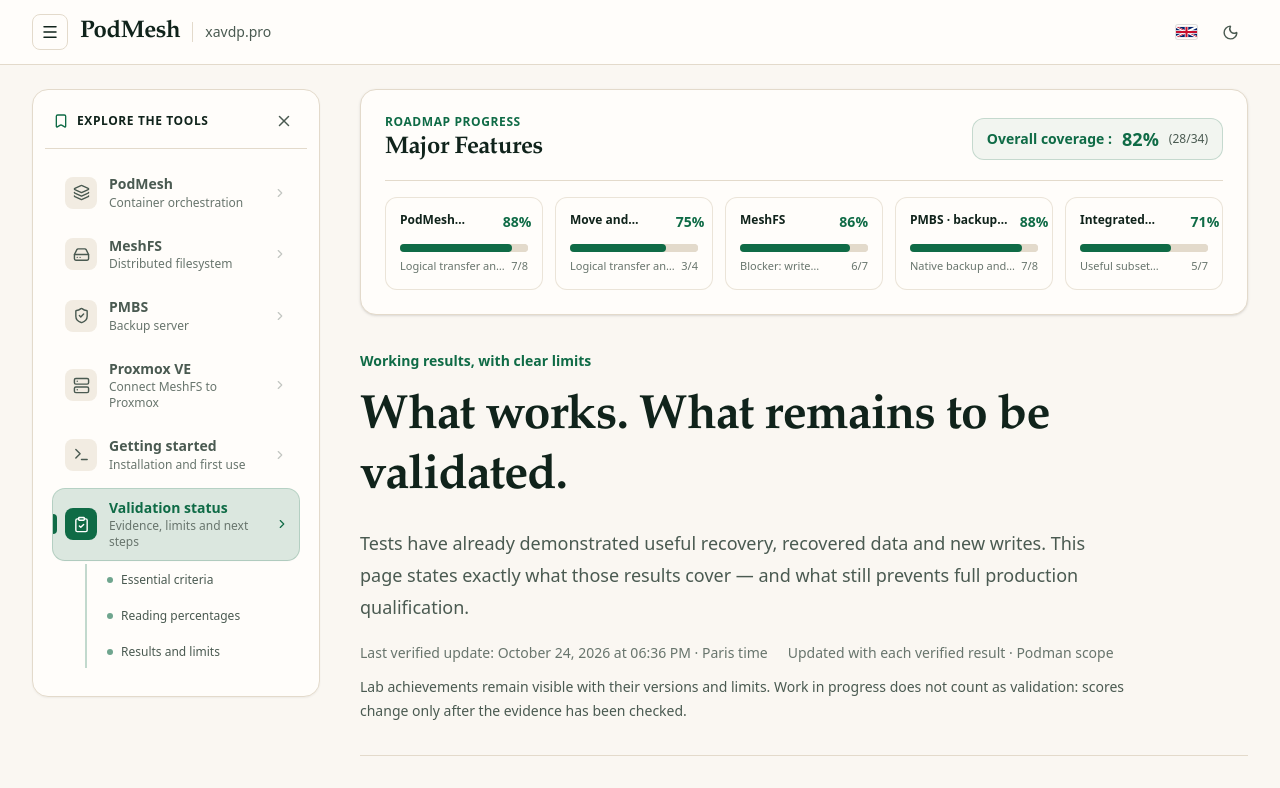
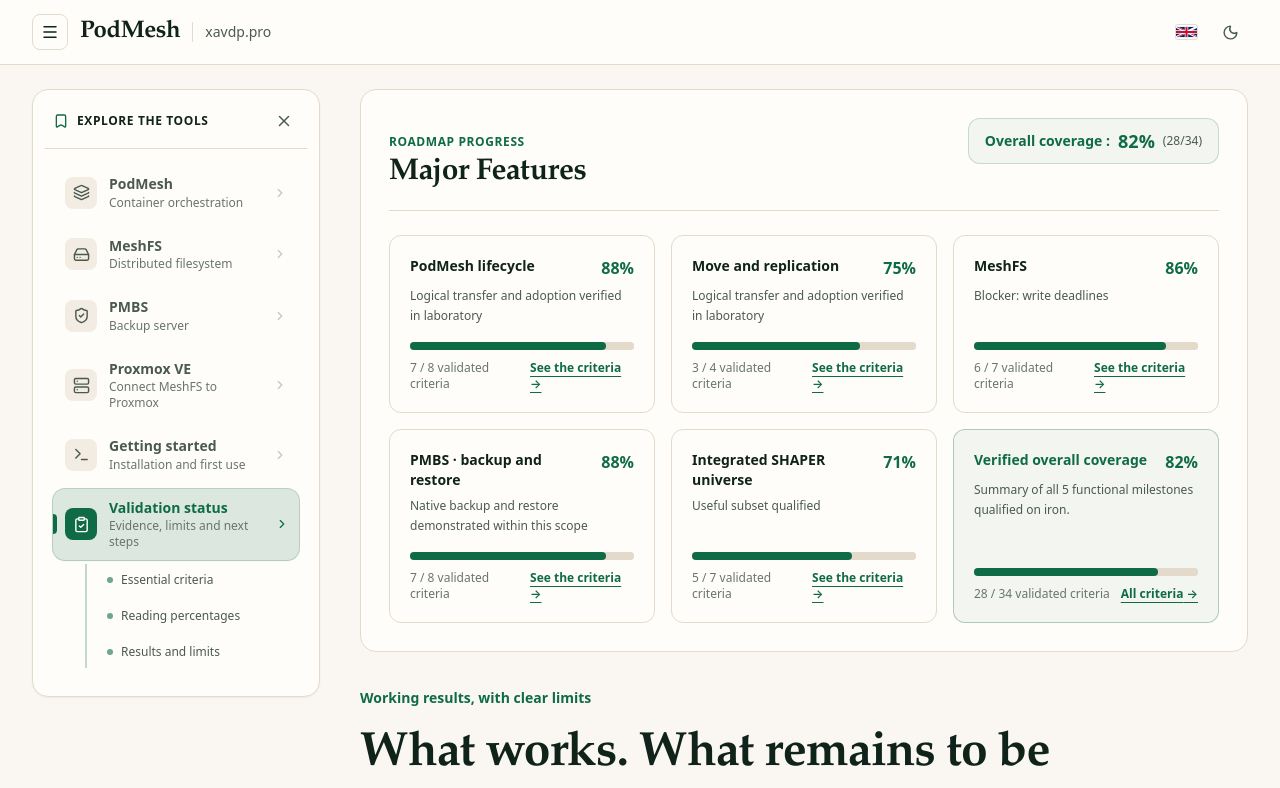
Before and after one commit to xavdp-pro/podmesh, a React (Vite) app in the folder showcase/: page /validation in a window 1280 px wide. Shown: the top 788 px of the page. Built offline with nearby package versions, Linux system fonts and the light colour scheme.

Commit message:
style(validation): enhance hero progress view with balanced 3x2 grid, generous padding, and global summary card

```diff
--- a/showcase/src/pages/ValidationPage.jsx
+++ b/showcase/src/pages/ValidationPage.jsx
@@ -23,82 +23,131 @@
   const heroLabels = {
     fr: {
       eyebrow: "Synthèse d'avancement",
-      title: 'Grandes fonctionnalités',
-      global: 'Couverture globale',
-      counted: 'critères validés'
+      title: "Grandes fonctionnalités",
+      global: "Couverture globale",
+      globalCardTitle: "Couverture globale vérifiée",
+      globalCardDesc: "Synthèse des 5 chantiers fonctionnels qualifiés sur le fer.",
+      viewAll: "Tous les critères"
     },
     en: {
-      eyebrow: 'Roadmap Progress',
-      title: 'Major Features',
-      global: 'Overall coverage',
-      counted: 'validated criteria'
+      eyebrow: "Roadmap Progress",
+      title: "Major Features",
+      global: "Overall coverage",
+      globalCardTitle: "Verified overall coverage",
+      globalCardDesc: "Summary of all 5 functional milestones qualified on iron.",
+      viewAll: "All criteria"
     },
     es: {
-      eyebrow: 'Resumen de avance',
-      title: 'Grandes funcionalidades',
-      global: 'Cobertura global',
-      counted: 'criterios validados'
+      eyebrow: "Resumen de avance",
+      title: "Grandes funcionalidades",
+      global: "Cobertura global",
+      globalCardTitle: "Cobertura global verificada",
+      globalCardDesc: "Resumen de las 5 metas funcionales calificadas en hierro real.",
+      viewAll: "Todos los criterios"
     }
   }[lang] || {
     eyebrow: "Synthèse d'avancement",
-    title: 'Grandes fonctionnalités',
-    global: 'Couverture globale',
-    counted: 'critères validés'
+    title: "Grandes fonctionnalités",
+    global: "Couverture globale",
+    globalCardTitle: "Couverture globale vérifiée",
+    globalCardDesc: "Synthèse des 5 chantiers fonctionnels qualifiés sur le fer.",
+    viewAll: "Tous les critères"
   }
 
   return (
     <article id="validation" tabIndex={-1} className="scroll-mt-24 space-y-9">
       {/* Barre de progression synthétique en début de page */}
       <section
-        className="rounded-2xl border border-line bg-surface p-5 sm:p-6 shadow-sm"
+        className="rounded-2xl border border-line bg-surface p-5 sm:p-7"
         aria-label={heroLabels.title}
         data-hero-progress
       >
-        <div className="flex flex-wrap items-center justify-between gap-3 border-b border-line pb-4 mb-4">
+        <div className="flex flex-wrap items-baseline justify-between gap-3 border-b border-line pb-5 mb-6">
           <div>
             <p className="text-xs font-semibold uppercase tracking-wider text-accent">{heroLabels.eyebrow}</p>
-            <h2 className="site-display mt-0.5 text-xl font-bold sm:text-2xl">{heroLabels.title}</h2>
+            <h2 className="site-display mt-1 text-2xl font-bold sm:text-3xl">{heroLabels.title}</h2>
           </div>
-          <div className="flex items-center gap-2.5 rounded-xl border border-accent/20 bg-accent/5 px-3.5 py-1.5 text-sm font-semibold text-accent">
+          <div className="flex items-center gap-2 rounded-xl border border-accent/20 bg-accent/5 px-4 py-2 text-sm font-semibold text-accent">
             <span>{heroLabels.global} :</span>
             <span className="text-lg font-bold tabular-nums">{overallPercentage}%</span>
             <span className="text-xs font-normal text-fg-muted">({totalValidated}/{totalChecks})</span>
           </div>
         </div>
 
-        <div className="grid gap-3 sm:grid-cols-2 lg:grid-cols-5">
+        <div className="grid gap-4 sm:grid-cols-2 lg:grid-cols-3">
           {snapshot.features.map((feature) => {
             const score = coverage(feature)
-            const blocking = feature.checks.some((criterion) => criterion.status === 'blocked')
+            const blocking = feature.checks.some((criterion) => criterion.status === "blocked")
             return (
               <a
                 key={feature.id}
                 href={`#validation-${feature.id}`}
-                className="group flex flex-col justify-between rounded-xl border border-line/70 bg-surface p-3.5 transition-all hover:border-accent hover:shadow-sm"
+                className="group flex flex-col justify-between rounded-xl border border-line bg-surface p-5 transition-all hover:border-accent hover:bg-surface-2/40"
               >
-                <div className="flex items-start justify-between gap-2">
-                  <span className="text-xs font-semibold text-fg transition-colors group-hover:text-accent line-clamp-1">
-                    {feature.name[lang]}
-                  </span>
-                  <span className={`text-sm font-bold tabular-nums ${blocking ? 'text-warm' : 'text-accent'}`}>
-                    {score.percentage}%
-                  </span>
+                <div>
+                  <div className="flex items-start justify-between gap-3">
+                    <h3 className="text-sm font-semibold text-fg transition-colors group-hover:text-accent">
+                      {feature.name[lang]}
+                    </h3>
+                    <span className={`text-base font-bold tabular-nums shrink-0 ${blocking ? "text-warm" : "text-accent"}`}>
+                      {score.percentage}%
+                    </span>
+                  </div>
+                  <p className="mt-1.5 text-xs leading-5 text-fg-muted">
+                    {feature.state[lang]}
+                  </p>
                 </div>
-                <div className="mt-3">
+                <div className="mt-4">
                   <progress
-                    className={`validation-progress h-2 w-full ${blocking ? 'text-warm' : 'text-accent'}`}
+                    className={`validation-progress h-2 w-full ${blocking ? "text-warm" : "text-accent"}`}
                     value={score.validated}
                     max={score.total}
                     aria-label={`${feature.name[lang]} : ${score.percentage}%`}
                   />
-                  <div className="mt-1.5 flex justify-between text-[11px] text-fg-faint">
-                    <span className="line-clamp-1">{feature.state[lang]}</span>
-                    <span className="shrink-0">{score.validated}/{score.total}</span>
+                  <div className="mt-2.5 flex items-center justify-between text-xs text-fg-faint">
+                    <span>{score.validated} / {score.total} {copy.counted}</span>
+                    <span className="font-semibold text-accent underline underline-offset-4 group-hover:text-accent-hover transition-colors">
+                      {copy.details} →
+                    </span>
                   </div>
                 </div>
               </a>
             )
           })}
+
+          {/* 6e carte : Synthèse globale */}
+          <a
+            href="#validation-criteria"
+            className="group flex flex-col justify-between rounded-xl border border-accent/30 bg-accent/5 p-5 transition-all hover:border-accent hover:bg-accent/10"
+          >
+            <div>
+              <div className="flex items-start justify-between gap-3">
+                <h3 className="text-sm font-semibold text-accent transition-colors">
+                  {heroLabels.globalCardTitle}
+                </h3>
+                <span className="text-base font-bold tabular-nums shrink-0 text-accent">
+                  {overallPercentage}%
+                </span>
+              </div>
+              <p className="mt-1.5 text-xs leading-5 text-fg-muted">
+                {heroLabels.globalCardDesc}
+              </p>
+            </div>
+            <div className="mt-4">
+              <progress
+                className="validation-progress h-2 w-full text-accent"
+                value={totalValidated}
+                max={totalChecks}
+                aria-label={`${heroLabels.global} : ${overallPercentage}%`}
+              />
+              <div className="mt-2.5 flex items-center justify-between text-xs text-fg-faint">
+                <span>{totalValidated} / {totalChecks} {copy.counted}</span>
+                <span className="font-semibold text-accent underline underline-offset-4 group-hover:text-accent-hover transition-colors">
+                  {heroLabels.viewAll} →
+                </span>
+              </div>
+            </div>
+          </a>
         </div>
       </section>
 
```
